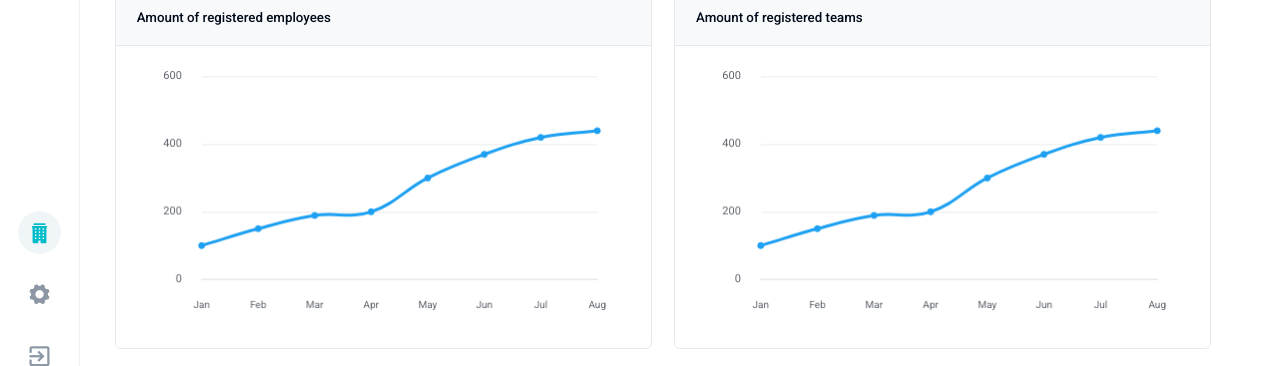
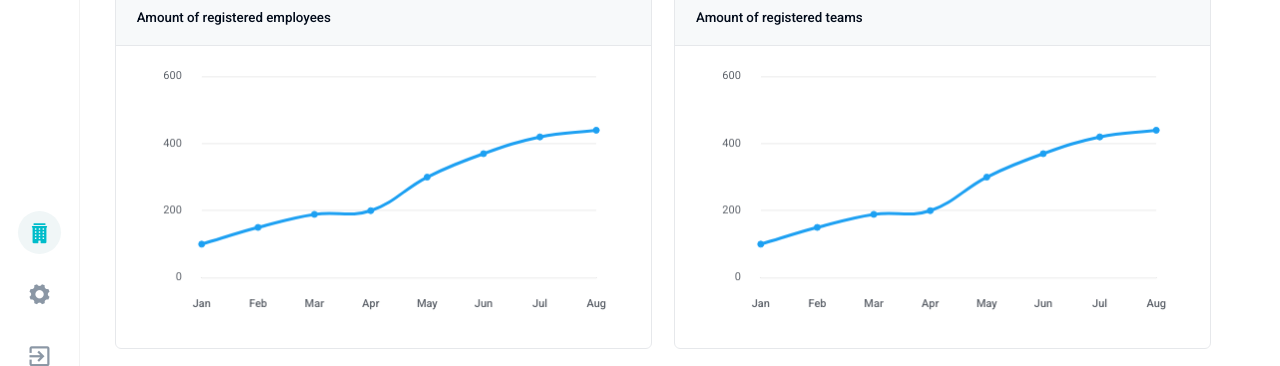
Before and after one commit to markrajk/dashboard-10, a plain HTML site: page company-overview/index.html in a window 1280 px wide. Shown: the part 330-696 px from the top of the page. Drawn offline with Linux system fonts and the light colour scheme; files whose address does not match are found by name.

Commit message:
company-overview months font-size and weight

```diff
--- a/company-overview/index.html
+++ b/company-overview/index.html
@@ -455,7 +455,8 @@
             ticks: {
               fontFamily: "'Roboto', sans-serif",
               fontColor: '#5E636B',
-              fontSize: 10,
+              fontSize: 11,
+              fontStyle: '500',
               padding: 20,
             }
           }]
@@ -523,7 +524,8 @@
             ticks: {
               fontFamily: "'Roboto', sans-serif",
               fontColor: '#5E636B',
-              fontSize: 10,
+              fontSize: 11,
+              fontStyle: '500',
               padding: 20,
             }
           }]
@@ -591,7 +593,8 @@
             ticks: {
               fontFamily: "'Roboto', sans-serif",
               fontColor: '#5E636B',
-              fontSize: 10,
+              fontSize: 11,
+              fontStyle: '500',
               padding: 20,
             }
           }]
@@ -659,7 +662,8 @@
             ticks: {
               fontFamily: "'Roboto', sans-serif",
               fontColor: '#5E636B',
-              fontSize: 10,
+              fontSize: 11,
+              fontStyle: '500',
               padding: 20,
             }
           }]
```
